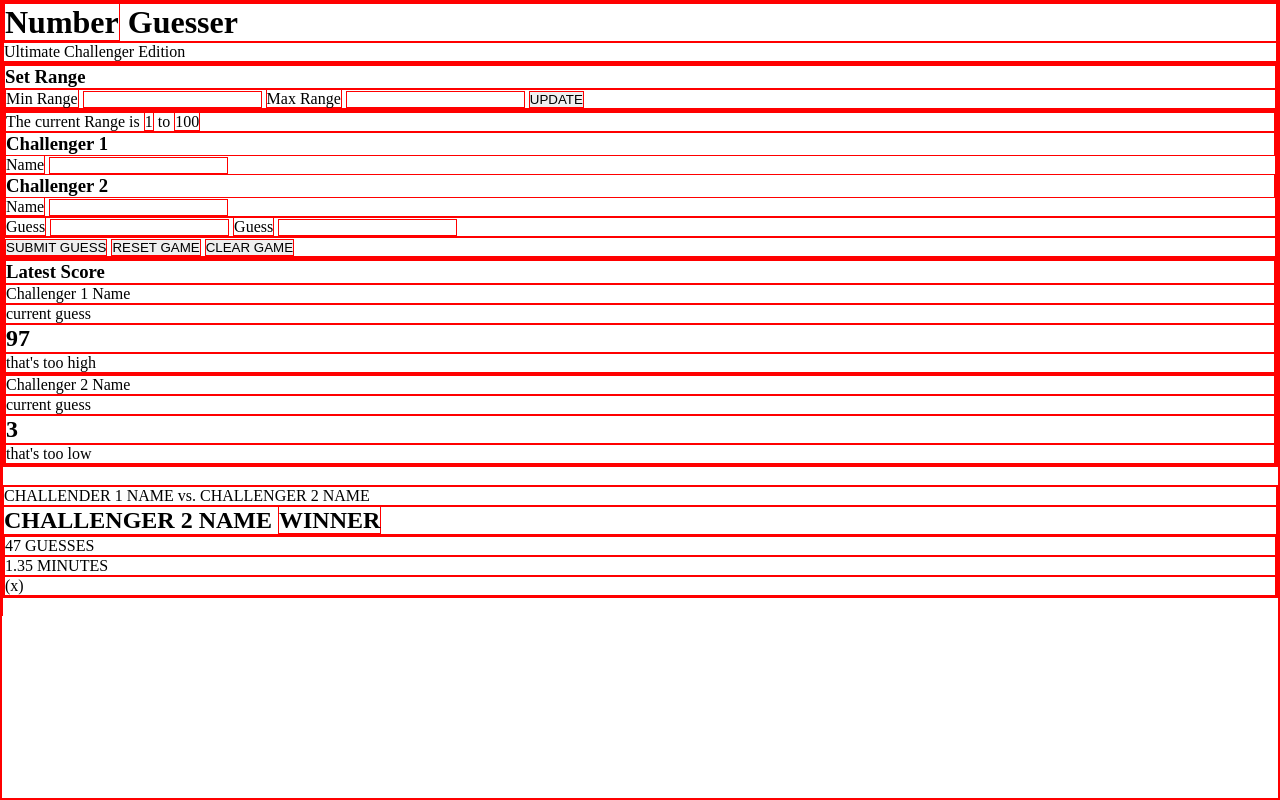
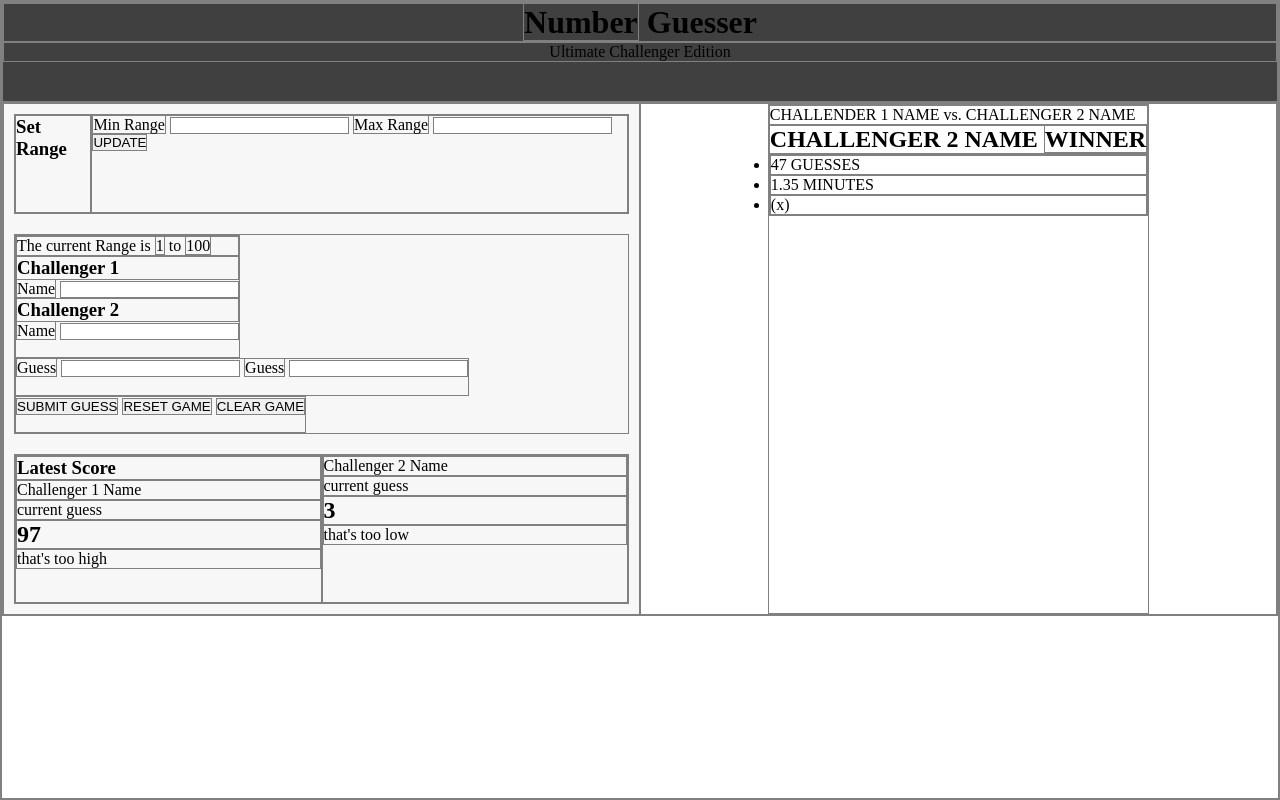
Before and after one commit to jogren/number-guesser, a plain HTML site: page index.html in a window 1280 px wide. Drawn offline with Linux system fonts and the light colour scheme.

Commit message:
Update basic CSS structure

```diff
--- a/index.html
+++ b/index.html
@@ -9,7 +9,7 @@
       <h1 class="headline"><span class="number-word">Number</span> Guesser</h1>
       <p class="sub-headline">Ultimate Challenger Edition</p>
     </header>
-
+  <div class="container">
     <main>
       <section class="set-range-feature">
         <h3>Set Range</h3>
@@ -45,7 +45,7 @@
         </div>
       </section>
 
-      <section>
+      <section class="latest-score">
         <div class="latest-score-left">
          <h3 class="latest-score-text">Latest Score</h3>
          <p>Challenger 1 Name</p>
@@ -73,5 +73,6 @@
         </ul>
       </div>
     </output>
+  </div>
   </body>
 </html>
--- a/styles.css
+++ b/styles.css
@@ -1,5 +1,5 @@
 * {
-  border: red 1px solid;
+  border: grey 1px solid;
 }
 
 * {
@@ -12,3 +12,56 @@
 body {
 
 }
+
+.container {
+  display: flex;
+}
+
+header {
+  width: 100%;
+  height: 100px;
+  text-align: center;
+  margin: auto;
+  background-color: #404041;
+}
+
+main {
+  width: 50%;
+  height: 100%;
+  display: flex;
+  flex-direction: column;
+  background-color: #F7F7F7;
+}
+
+.set-range-feature {
+  display: flex;
+  height: 100px;
+  margin: 10px;
+}
+
+.challenger-guess-feature {
+  display: flex;
+  height: 200px;
+  margin: 10px;
+  flex-wrap: wrap;
+}
+
+.latest-score {
+  display: flex;
+  height: 150px;
+  margin: 10px;
+}
+
+.latest-score-left {
+  width: 50%;
+}
+
+.latest-score-right {
+  width: 50%;
+}
+
+output {
+  width: 50%;
+  display: flex;
+  justify-content: center;
+}
```
Also changed, not shown: 1 other file.
